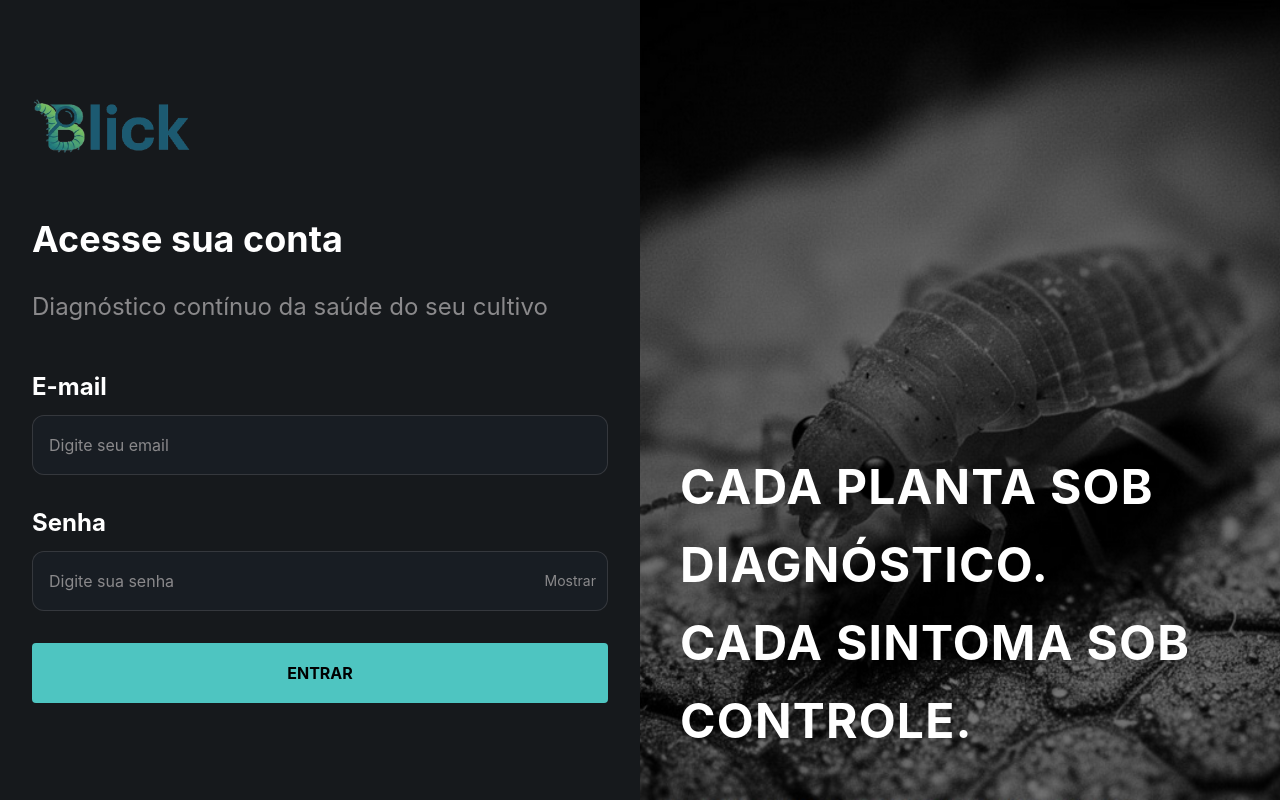
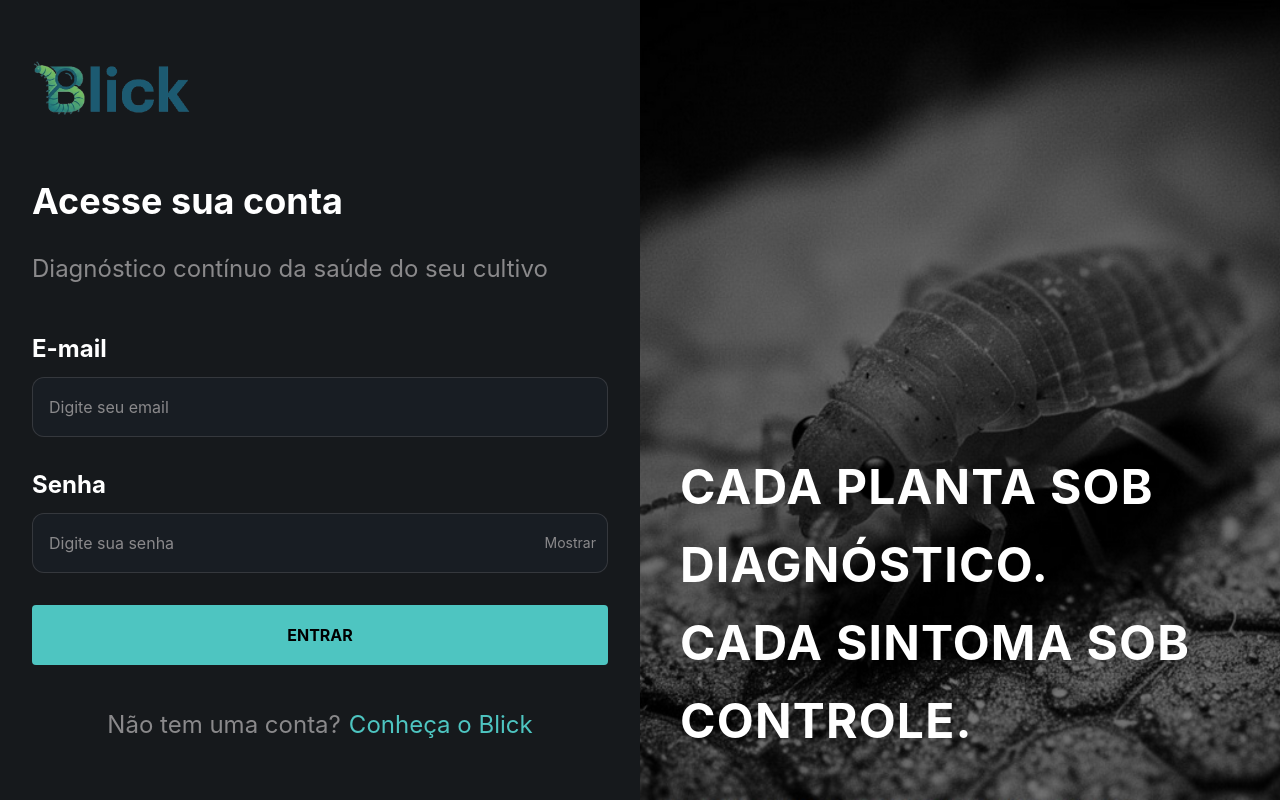
Before and after one commit to blick-ai/blick-frontend, a React (Vite) app: page /login in a window 1280 px wide. Built offline with nearby package versions, Linux system fonts and the light colour scheme.

Commit message:
feat(FRONT-002): cria esqueleto das rotas

```diff
--- a/src/components/header.jsx
+++ b/src/components/header.jsx
@@ -1,6 +1,10 @@
+import { useNavigate } from "react-router"
+
 import logo from "../assets/images/logo-transparent.png"
 
 export default function Header() {
+    const navigate = useNavigate()
+
     return (
         <header className="bg-[#1B2125] w-full shadow-md fixed top-0 left-0 z-50">
             <div className="h-25 relative w-full flex justify-center items-center px-12 text-white">
@@ -8,7 +12,7 @@ export default function Header() {
                     <img src={logo} alt="Blick AI Logo" className="h-20 w-auto" />
                 </div>
                 <div className="absolute right-4">
-                    <button className="btn bg-[#4A9B9A] hover:bg-[#316868] py-4 px-8 rounded font-bold text-black">
+                    <button className="btn bg-[#4A9B9A] hover:bg-[#316868] py-4 px-8 rounded font-bold text-black" onClick={() => navigate("/login")}>
                         ACESSAR
                     </button>
                 </div>
--- a/src/components/sidebar.jsx
+++ b/src/components/sidebar.jsx
@@ -1,13 +1,17 @@
+import { useNavigate } from "react-router"
+
 import CarInfo from "./carInfo"
 import Sweep from "./sweep"
 import Health from "./health"
 
 export default function Sidebar() {
+    const navigate = useNavigate()
+
     return (
         <div className="flex flex-col w-90 shrink-0">
             <div className="bg-[#1B2125] border border-[#8A898B]/25 text-[#8A898B] flex flex-row h-16 w-full py-3 px-3 justify-between items-center">
                 <img src="src/assets/images/logo-transparent.png" className="w-24 h-auto" />
-                <button type="button" className="hover:opacity-70">
+                <button type="button" className="hover:opacity-70" onClick={() => navigate("/")}>
                     <img src="src/assets/images/exit.png" alt="Sair" className="h-5 w-5" />
                 </button>
             </div>
--- a/src/pages/home.jsx
+++ b/src/pages/home.jsx
@@ -1,8 +1,12 @@
+import { useNavigate } from "react-router"
+
 import Header from "../components/header"
 import Showcase from "../components/showcase"
 import Step from "../components/step"
 
 export default function Home() {
+    const navigate = useNavigate()
+
     return (
         <div className='flex flex-col min-h-screen bg-[#16191C]'>
             <Header />
@@ -13,7 +17,7 @@ export default function Home() {
                 <p className="text-[#8A898B] text-2xl w-3/5 mb-10">
                     O Blick combina um carrinho autônomo de inspeção, visão computacional e uma interface clínica para detectar pragas, deficiências nutricionais e estresse hídrico - antes que se tornem prejuízo.
                 </p>
-                <button className="btn bg-[#4A9B9A] hover:bg-[#316868] font-semibold py-4 px-8 rounded text-black mb-20">
+                <button className="btn bg-[#4A9B9A] hover:bg-[#316868] font-semibold py-4 px-8 rounded text-black mb-20" onClick={() => navigate("/login")}>
                     COMEÇAR AGORA →
                 </button>
                 <div className="flex flex-row flex-wrap justify-center items-stretch gap-8 w-full mb-8">
--- a/src/pages/login.jsx
+++ b/src/pages/login.jsx
@@ -1,7 +1,11 @@
 import { useState } from "react"
+import { useNavigate } from "react-router"
+import { Link } from "react-router"
 
 export default function Login() {
     const [show, setShow] = useState(false)
+    const navigate = useNavigate()
+
     return (
         <div className="flex flex-row min-h-screen bg-[#16191C]">
             <div className="w-1/2 flex items-center justify-center px-20">
@@ -34,9 +38,15 @@ export default function Login() {
                             </button>
                         </div>
                     </div>
-                    <button className="bg-[#4EC5C1] hover:bg-[#3A9A97] text-black font-bold py-2 px-4 rounded h-15">
+                    <button className="bg-[#4EC5C1] hover:bg-[#3A9A97] text-black font-bold py-2 px-4 rounded h-15 mb-3" onClick={() => navigate("/dashboard")}>
                         ENTRAR
                     </button>
+                    <div className="flex flex-col items-center">
+                        <div className="flex flex-row gap-2 items-baseline">
+                        <p className="text-[#8A898B] text-2xl">Não tem uma conta?</p>
+                        <Link className="text-[#4EC5C1] text-2xl" to="/">Conheça o Blick</Link>
+                    </div>
+                    </div>
                 </div>
             </div>
             <div className="w-1/2 relative min-h-screen">
```
